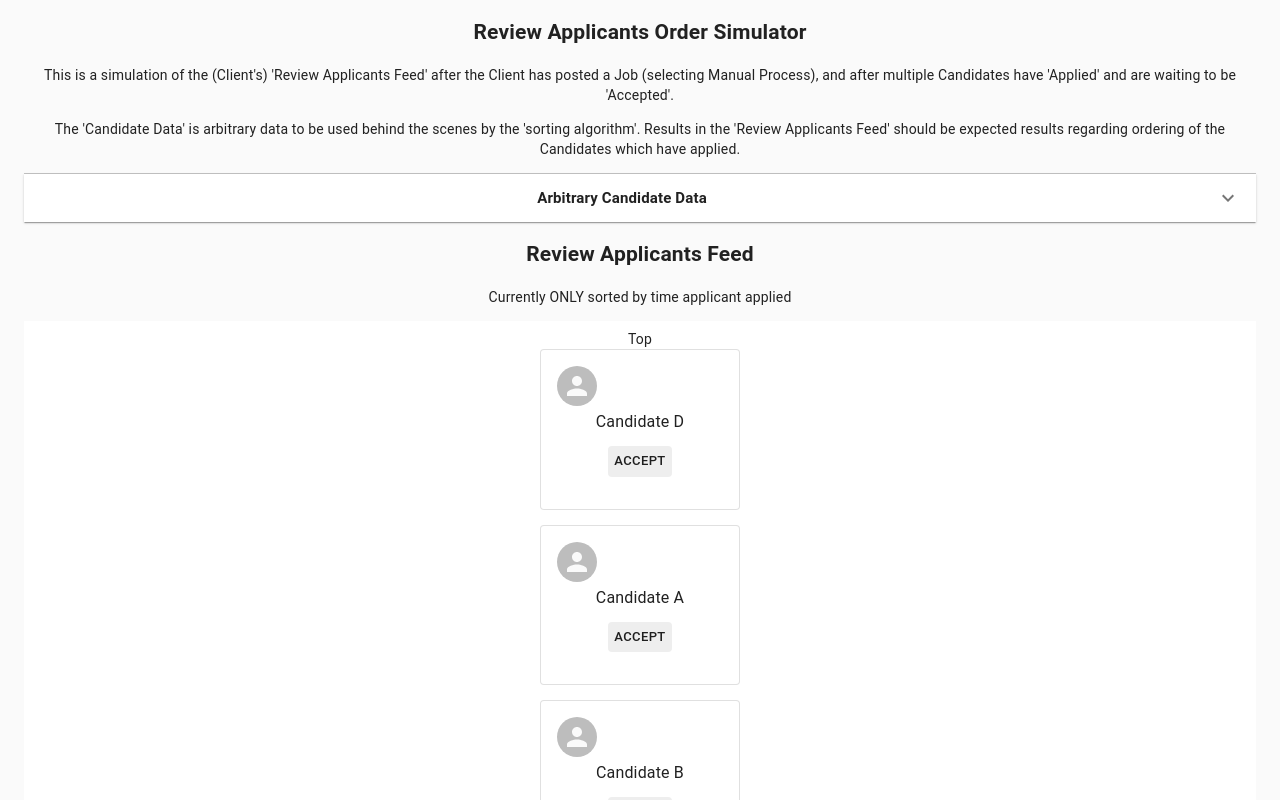
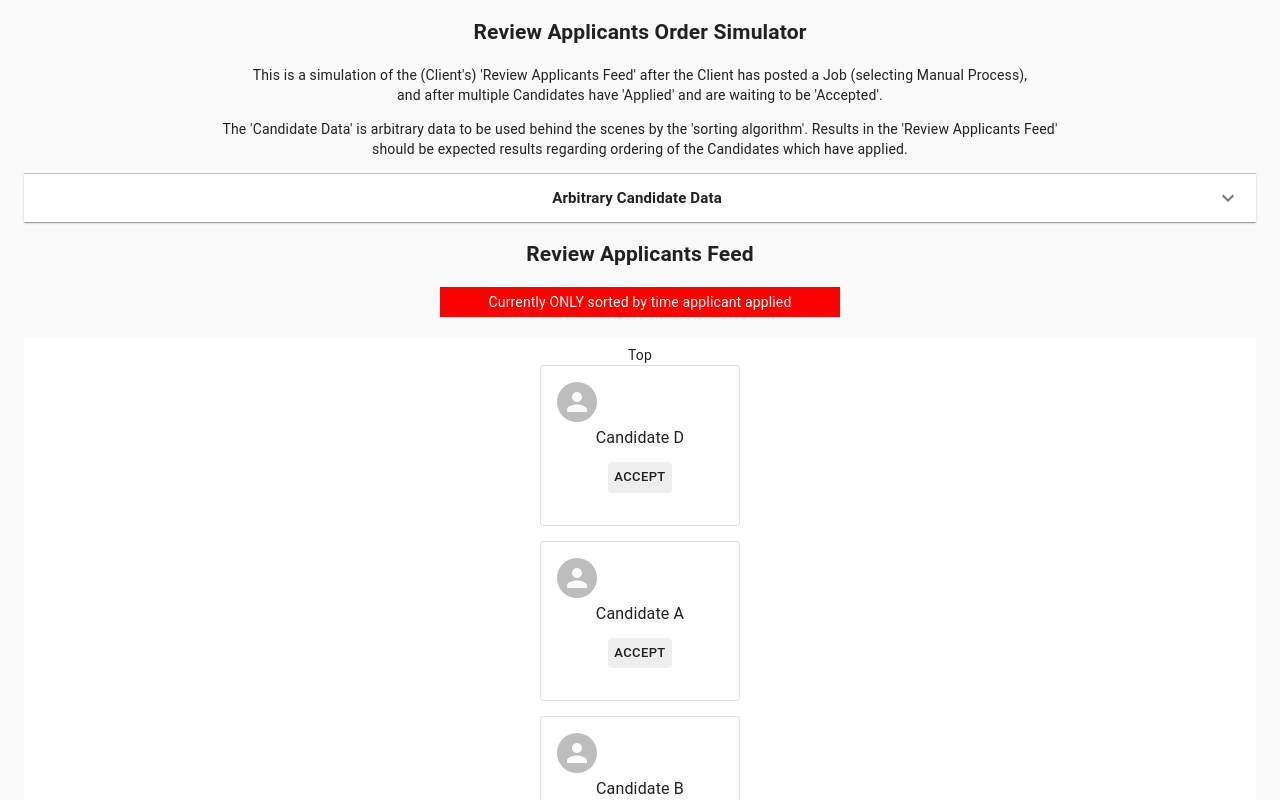
Before and after one commit to timhc22/applications-playground, a React (Create React App) app: page / in a window 1280 px wide. Shown: the top 800 px of the page. Built offline with nearby package versions, Linux system fonts and the light colour scheme.

Commit message:
Tweak UI

```diff
--- a/src/App.scss
+++ b/src/App.scss
@@ -46,4 +46,5 @@
 .MuiAccordionSummary-content {
   display: flex;
   justify-content: center;
+  margin-left: 30px !important;
 }
--- a/src/pages/DashboardPage/DashboardPage.tsx
+++ b/src/pages/DashboardPage/DashboardPage.tsx
@@ -53,9 +53,9 @@ export default function DashboardPage(): JSX.Element {
     <section className="container">
       <h1>Review Applicants Order Simulator</h1>
       <p>This is a simulation of the (Client's) 'Review Applicants Feed' after the Client has posted a Job (selecting
-        Manual Process), and after multiple Candidates have 'Applied' and are waiting to be 'Accepted'.</p>
+        Manual Process), <br/>and after multiple Candidates have 'Applied' and are waiting to be 'Accepted'.</p>
       <p>The 'Candidate Data' is arbitrary data to be used behind the scenes by the 'sorting algorithm'. Results in the
-        'Review Applicants Feed' should be expected results regarding ordering of the Candidates which have applied.</p>
+        'Review Applicants Feed' <br/>should be expected results regarding ordering of the Candidates which have applied.</p>
 
       <Divider />
 
--- a/src/pages/DashboardPage/ReviewList.tsx
+++ b/src/pages/DashboardPage/ReviewList.tsx
@@ -35,6 +35,15 @@ const useStyles = makeStyles((theme: Theme) =>
     },
     button: {
       backgroundColor: '#eee',
+    },
+    warning: {
+      backgroundColor: 'red',
+      padding: 5,
+      color: 'white',
+      maxWidth: 400,
+      marginBottom: 20,
+      marginLeft: 'auto',
+      marginRight: 'auto',
     }
   }),
 );
@@ -46,7 +55,7 @@ export default function ReviewList(props: any): JSX.Element {
   return (
     <section>
       <h2>Review Applicants Feed</h2>
-      <p>Currently ONLY sorted by time applicant applied</p>
+      <p className={classes.warning}>Currently ONLY sorted by time applicant applied</p>
       <div className={classes.listContainer}>
         <List className={classes.list}>
           <div>Top</div>
```
